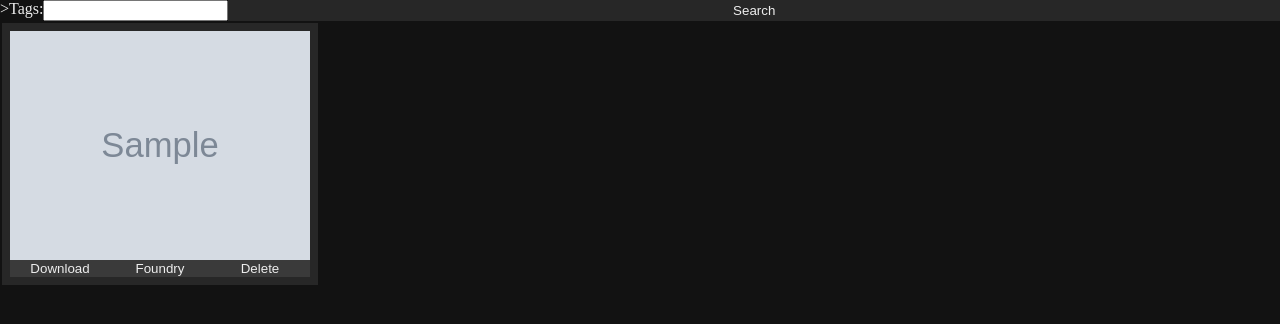
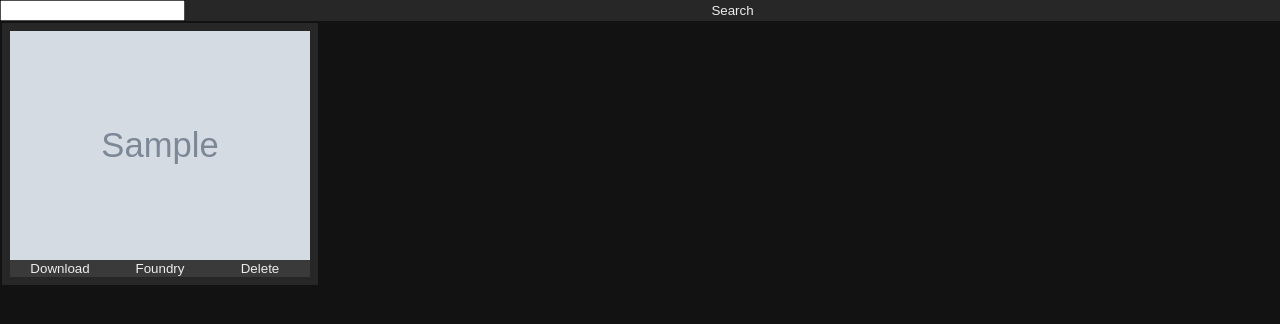
Before and after one commit to miki4920/BattlemapSearcher-Flask, a Flask app: page / in a window 1280 px wide. Shown: the top 324 px of the page. Run offline with Flask 2, Linux system fonts and the light colour scheme; tables that the repository leaves empty hold one stand-in row (values such as "Sample post"); grey boxes marked "Sample" are stand-in pictures; parts of the project's set-up code (start-up, migrations or seed data) failed here and were passed over.

Commit message:
Fixed a ">" character in the form, hidden label

```diff
--- a/static/main.css
+++ b/static/main.css
@@ -9,6 +9,14 @@ body {
     flex-direction: column;
     justify-content: center;
     background-color: rgb(18, 18, 18);
+}
+
+nav {
+    display:flex;
+}
+
+label {
+    display: none
 }
 
 main {
--- a/templates/main.html
+++ b/templates/main.html
@@ -7,9 +7,8 @@
     <link rel="icon" type="image/x-icon" href="{{ url_for("static", filename='favicon.ico') }}"/>
 </head>
 <body>
-
     <nav>
-        <form method="get" action="/">>
+        <form method="get" action="/">
             <label for="tags">Tags: </label>
             <input type="text" id="tags" name="tags" value="{{ tags }}">
             <button type="submit">Search</button>
```
